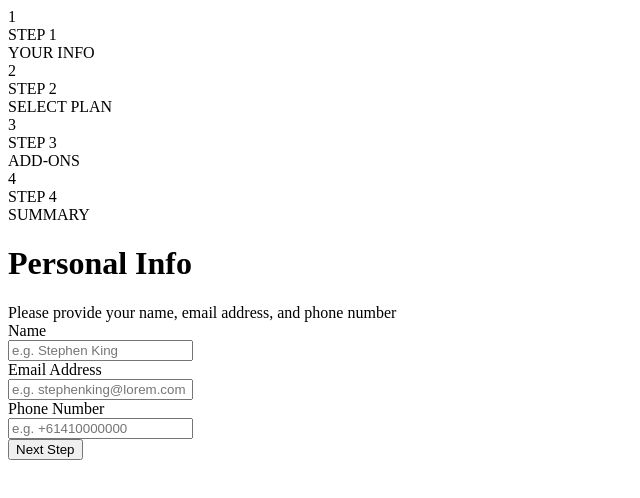
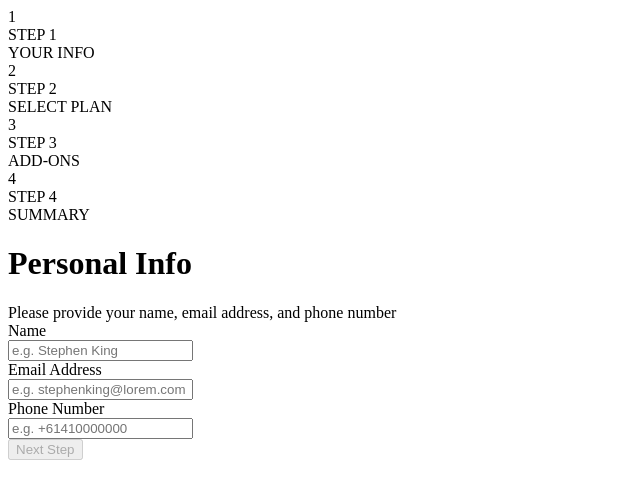
Before and after one commit to qianzhong516/multi-step-form, a React app: page / in a window 1280 px wide. Shown: the top 498 px of the page, without its empty margins (0-640 px from the left). Built offline with nearby package versions, Linux system fonts and the light colour scheme; a web font is replaced by a local one.

Commit message:
lift up form data state

```diff
--- a/src/app.tsx
+++ b/src/app.tsx
@@ -12,6 +12,8 @@ import React from 'react';
 import { createPersonalInfoStep } from './ui/multi_step_form/personal_info/create';
 import { Dialog, Footer as DialogFooter } from '../src/ui/base/dialog/dialog';
 import type { FooterProps as DialogFooterProps } from '../src/ui/base/dialog/dialog';
+import { MultiStepFormHandler } from './formHandler';
+import { PersonalInfoFormHandler } from './ui/multi_step_form/personal_info/formHandler';
 
 const flow: Flow = {
     personalInfo: createPersonalInfoStep,
@@ -64,6 +66,31 @@ const navigationProvider = new NavigationProvider(flowStore);
 
 function App() {
     const [rerenderCount, setRerenderCount] = React.useState(0);
+    // shared state across all steps
+    const [multiStepFormData, setMultiStepFormData] =
+        React.useState<SharedState>({
+            plan: {
+                type: 'monthly',
+                details: {
+                    arcade: 9,
+                    advanced: 12,
+                    pro: 15,
+                },
+            },
+        });
+
+    const formHandler = new MultiStepFormHandler(
+        multiStepFormData,
+        setMultiStepFormData,
+        {
+            personalInfo: new PersonalInfoFormHandler(
+                multiStepFormData.personalInfo
+            ),
+            selectPlan: undefined,
+            addons: undefined,
+            summary: undefined,
+        }
+    );
 
     const Footer = ({ onNext, onBack, ...props }: DialogFooterProps) => {
         const onNextHandler = () => {
@@ -93,6 +120,7 @@ function App() {
 
     const { step, structure: stepStructure } = flowStore.createCurrentStep({
         navigationProvider,
+        formHandler,
     });
 
     return (
@@ -104,6 +132,7 @@ function App() {
             content={stepStructure.content}
             footer={
                 <Footer
+                    disabledNext={!formHandler.canSubmit(step)}
                     onBack={stepStructure.onBack}
                     onNext={stepStructure.onNext}
                 />
--- /dev/null
+++ b/src/formHandler.ts
@@ -0,0 +1,28 @@
+import { FormHandler, MainStep, SharedState } from './types';
+import { PersonalInfoFormHandler } from './ui/multi_step_form/personal_info/formHandler';
+
+export class MultiStepFormHandler {
+    constructor(
+        private formData: SharedState,
+        private updateFormData: (val: Partial<SharedState>) => void,
+        private readonly formHandlerFactory: Record<
+            MainStep,
+            FormHandler | undefined
+        >
+    ) {}
+
+    getFormHandler(step: MainStep) {
+        return this.formHandlerFactory[step];
+    }
+
+    setFormData(step: MainStep, data: Partial<SharedState>) {
+        // TODO: fix typing
+        this.updateFormData({ ...this.formData, [step]: data });
+        console.log('personalInfoData: ', data);
+        this.getFormHandler(step)?.setFormData(data);
+    }
+
+    canSubmit(step: MainStep) {
+        return !!this.getFormHandler(step)?.canSubmit;
+    }
+}
--- a/src/styles/colors.css
+++ b/src/styles/colors.css
@@ -4,3 +4,4 @@
 @value highlightColor: #6058A3;
 @value placeholderColor: #C5C6CB;
 @value errorColor: #F14C64;
+@value disabledColor: #C5C6CB;
--- a/src/types.ts
+++ b/src/types.ts
@@ -65,8 +65,10 @@ export type CreateStep = ({
 
 export type CreateStepStructure = ({
     navigationProvider,
+    formHandler,
 }: {
     navigationProvider: NavigationProvider;
+    formHandler: FormHandler | undefined;
 }) => {
     // `step` is for controlling the active step in the dialog sidebar,
     // because one main step could contain multiple sub steps.
--- a/src/ui/base/button/button.css
+++ b/src/ui/base/button/button.css
@@ -1,5 +1,5 @@
 @value colors: "../../../styles/colors.css";
-@value primaryColor, secondaryColor, tertiaryColor from colors;
+@value primaryColor, secondaryColor, tertiaryColor, disabledColor from colors;
 
 .button {
     outline: none;
@@ -11,6 +11,10 @@
 
 .button:hover {
     cursor: pointer;
+}
+
+.button.disabled {
+    background-color: disabledColor;
 }
 
 .primary {
--- a/src/ui/base/button/button.tsx
+++ b/src/ui/base/button/button.tsx
@@ -4,19 +4,22 @@ import { Text } from '../text/text';
 import classnames from 'classnames';
 
 type ButtonProps = {
+    disabled?: boolean;
     variant: 'primary' | 'secondary';
     title: string;
     onClick?(): void;
 };
 
-export const Button = ({ variant, title, onClick }: ButtonProps) => (
+export const Button = ({ disabled, variant, title, onClick }: ButtonProps) => (
     <button
         className={classnames(
             styles.button,
             { [styles.primary]: variant === 'primary' },
-            { [styles.secondary]: variant === 'secondary' }
+            { [styles.secondary]: variant === 'secondary' },
+            { [styles.disabled]: disabled }
         )}
-        onClick={onClick}>
+        onClick={onClick}
+        disabled={disabled}>
         <Text.Medium variant='tertiary'>{title}</Text.Medium>
     </button>
 );
--- a/src/ui/base/dialog/dialog.tsx
+++ b/src/ui/base/dialog/dialog.tsx
@@ -17,6 +17,7 @@ type ContentProps = {
 };
 
 export type FooterProps = {
+    disabledNext?: boolean;
     backButtonText?: string;
     nextButtonText?: string;
     onNext?(): void;
@@ -75,6 +76,7 @@ const Content = ({ title, subtitle, content, footer }: ContentProps) => {
 };
 
 export const Footer = ({
+    disabledNext = false,
     backButtonText,
     nextButtonText,
     onBack,
@@ -94,6 +96,7 @@ export const Footer = ({
                     variant='primary'
                     onClick={onNext}
                     title={nextButtonText ?? 'Next Step'}
+                    disabled={disabledNext}
                 />
             )}
         </div>
--- a/src/ui/multi_step_form/personal_info/create.tsx
+++ b/src/ui/multi_step_form/personal_info/create.tsx
@@ -7,48 +7,36 @@ import {
 } from './personal_info_form';
 import { PersonalInfoFormHandler } from './formHandler';
 
+const STEP = 'personalInfo';
+
 export function createPersonalInfoStep({
     flowStore,
     options: { sharedState },
 }: CreateStepArgs): CreateStepStructure {
-    return ({ navigationProvider }) => {
-        const formData = {
-            name: '',
-            email: '',
-            phone: '',
-        };
-        const formError = {
-            isNameError: false,
-            isEmailError: false,
-            isPhoneError: false,
-        };
-
-        const formHandler = new PersonalInfoFormHandler(formData, formError);
-
-        const onChange = (
-            data: PersonalInfoFormData,
-            error: PersonalInfoFormError
-        ) => {
-            formHandler.setFormData(data);
-            formHandler.setFormError(error);
+    return ({ navigationProvider, formHandler }) => {
+        const onChange = (data: PersonalInfoFormData) => {
+            formHandler?.setFormData(STEP, data);
         };
 
         return {
-            step: 'personalInfo',
+            step: STEP,
             formHandler,
             structure: {
                 title: 'Personal Info',
                 subtitle:
                     'Please provide your name, email address, and phone number',
-                content: <PersonalInfoForm onChange={onChange} />,
+                content: (
+                    <PersonalInfoForm
+                        formData={formHandler.getFormHandler(STEP).formData}
+                        onChange={onChange}
+                    />
+                ),
                 onNext: () => {
-                    if (!formHandler.canSubmit) {
-                        return;
-                    }
                     navigationProvider.goNext({
                         sharedState: {
                             ...sharedState,
-                            personalInfo: formHandler.formData,
+                            personalInfo:
+                                formHandler.getFormHandler(STEP).formData,
                         },
                     });
                 },
--- a/src/ui/multi_step_form/personal_info/formHandler.ts
+++ b/src/ui/multi_step_form/personal_info/formHandler.ts
@@ -4,11 +4,21 @@ import type {
     PersonalInfoFormError,
 } from './personal_info_form';
 
+const defaultFormData = {
+    name: '',
+    email: '',
+    phone: '',
+};
+
 export class PersonalInfoFormHandler implements FormHandler {
-    constructor(
-        private _formData: PersonalInfoFormData,
-        private _formError: PersonalInfoFormError
-    ) {}
+    private _formData = defaultFormData;
+
+    constructor(formData: PersonalInfoFormData) {
+        this._formData = {
+            ...this._formData,
+            ...formData,
+        };
+    }
 
     get formData() {
         return this._formData;
@@ -20,10 +30,6 @@ export class PersonalInfoFormHandler implements FormHandler {
 
     setFormData(data: PersonalInfoFormData) {
         this._formData = { ...this._formData, ...data };
-    }
-
-    setFormError(error: PersonalInfoFormError) {
-        this._formError = { ...this._formError, ...error };
     }
 
     private get isEmailValid(): boolean {
--- a/src/ui/multi_step_form/personal_info/personal_info_form.tsx
+++ b/src/ui/multi_step_form/personal_info/personal_info_form.tsx
@@ -15,38 +15,22 @@ export type PersonalInfoFormError = {
 };
 
 type PersonalInfoFormProps = {
-    onChange(
-        formData: PersonalInfoFormData,
-        formError: PersonalInfoFormError
-    ): void;
+    formData: PersonalInfoFormData;
+    onChange(formData: PersonalInfoFormData): void;
 };
 
-export const PersonalInfoForm = ({ onChange }: PersonalInfoFormProps) => {
-    const [formData, setFormData] = React.useState<PersonalInfoFormData>({
-        name: '',
-        email: '',
-        phone: '',
-    });
-    const [formError, setFormError] = React.useState<PersonalInfoFormError>({
-        isNameError: false,
-        isEmailError: false,
-        isPhoneError: false,
-    });
-
-    const onNameChange = (name: string, isNameError: boolean) => {
-        setFormData({ ...formData, name });
-        setFormError({ ...formError, isNameError });
-        onChange({ ...formData, name }, { ...formError, isNameError });
+export const PersonalInfoForm = ({
+    formData,
+    onChange,
+}: PersonalInfoFormProps) => {
+    const onNameChange = (name: string) => {
+        onChange({ ...formData, name });
     };
-    const onEmailChange = (email: string, isEmailError: boolean) => {
-        setFormData({ ...formData, email });
-        setFormError({ ...formError, isEmailError });
-        onChange({ ...formData, email }, { ...formError, isEmailError });
+    const onEmailChange = (email: string) => {
+        onChange({ ...formData, email });
     };
-    const onPhoneChange = (phone: string, isPhoneError: boolean) => {
-        setFormData({ ...formData, phone });
-        setFormError({ ...formError, isPhoneError });
-        onChange({ ...formData, phone }, { ...formError, isPhoneError });
+    const onPhoneChange = (phone: string) => {
+        onChange({ ...formData, phone });
     };
 
     return (
```
